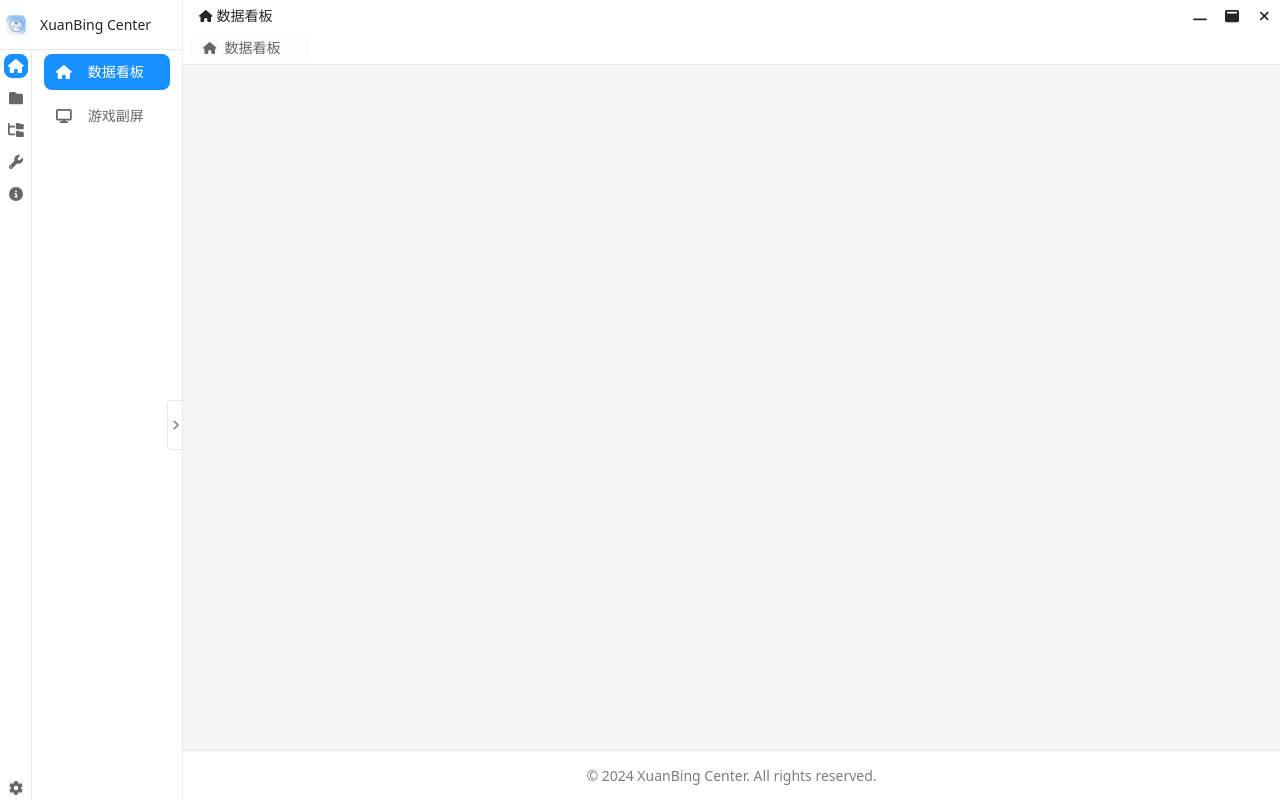
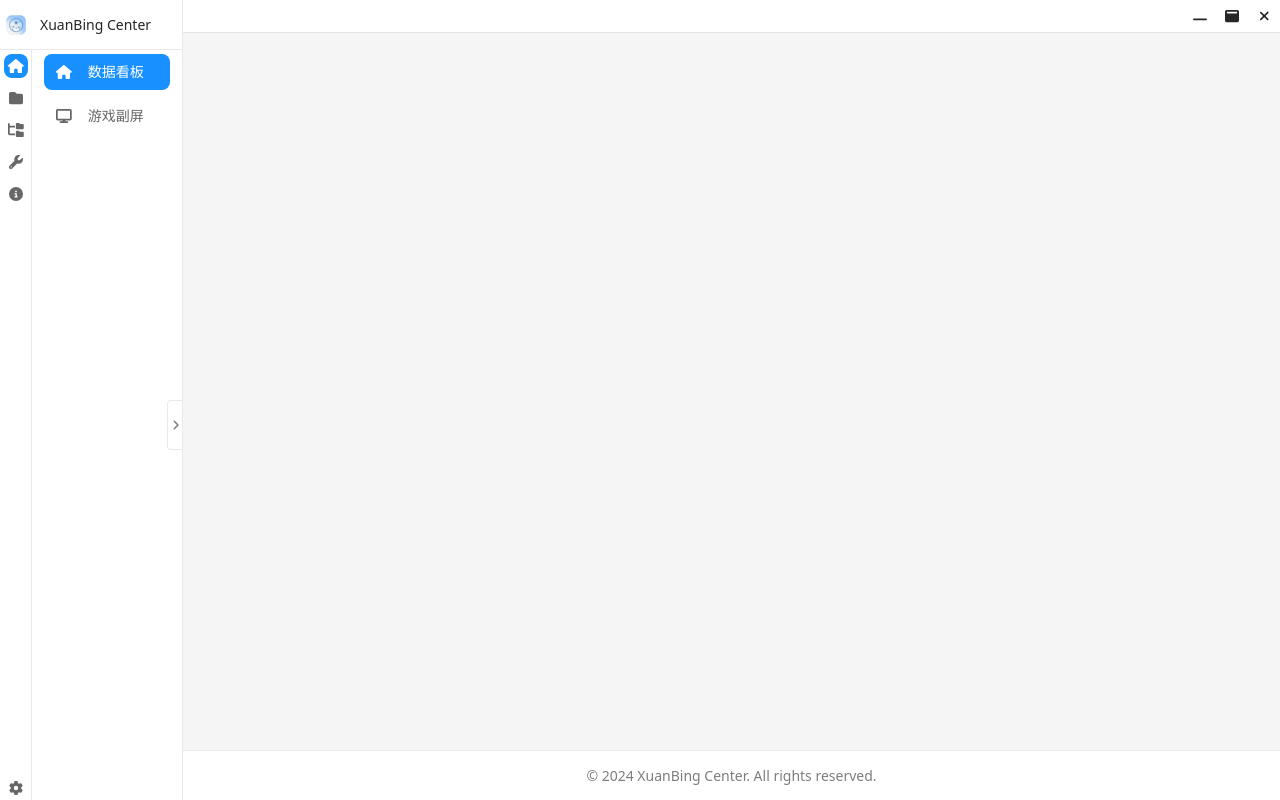
Before and after one commit to xuanbingBank/xuanbing-center, a Vue app: page / in a window 1280 px wide. Built offline with nearby package versions, Linux system fonts and the light colour scheme.

Commit message:
✨ feat: 移除AppHeader组件中的面包屑导航和页签功能，简化布局，优化代码结构，提升组件性能

```diff
--- a/src/env.d.ts
+++ /dev/null
@@ -1,15 +0,0 @@
-/// <reference types="vite/client" />
-
-declare module '*.vue' {
-  import type { DefineComponent } from 'vue'
-  const component: DefineComponent<{}, {}, any>
-  export default component
-}
-
-interface ImportMetaEnv {
-  readonly VITE_DEV_SERVER_URL: string
-}
-
-interface ImportMeta {
-  readonly env: ImportMetaEnv
-}
--- a/src/layouts/AppHeader.vue
+++ b/src/layouts/AppHeader.vue
@@ -1,36 +1,11 @@
 <template>
   <header class="flex flex-col bg-base-100 border-b border-base-300 transition-[background-color,border-color,color] duration-300">
-    <!-- 顶部区域 - 调整高度为32px -->
+    <!-- 顶部区域 -->
     <div class="h-[32px] flex items-center justify-between webkit-app-region-drag">
-      <!-- 面包屑 -->
-      <div class="min-w-[200px] max-w-[400px] flex items-center px-4 webkit-app-region-no-drag">
-        <div class="breadcrumbs text-sm w-full">
-          <ul class="w-full">
-            <li v-for="(crumb, index) in breadcrumbs" :key="index">
-              <a
-                class="flex items-center gap-1 text-base-content/70"
-                :class="[
-                  { '!text-base-content': index === breadcrumbs.length - 1 },
-                  { 'hover:text-base-content cursor-pointer': crumb.clickable !== false }
-                ]"
-                @click.prevent="crumb.clickable !== false && handleCrumbClick(crumb.path)"
-              >
-                <font-awesome-icon
-                  v-if="crumb.icon"
-                  :icon="['fas', crumb.icon]"
-                  class="text-xs flex-shrink-0"
-                />
-                <span class="truncate">{{ crumb.title }}</span>
-              </a>
-            </li>
-          </ul>
-        </div>
-      </div>
-
       <!-- 可拖拽区域 -->
       <div class="flex-1 h-full"></div>
 
-      <!-- Window Controls - 调整按钮高度 -->
+      <!-- Window Controls -->
       <div class="flex items-center [&]:webkit-app-region-no-drag webkit-app-region-no-drag">
         <!-- Minimize -->
         <button
@@ -57,140 +32,11 @@
         </button>
       </div>
     </div>
-
-    <!-- 页签区域 -->
-    <div class="h-[32px] flex items-center px-2 webkit-app-region-no-drag">
-      <div class="tabs h-[28px] flex gap-1">
-        <a
-          v-for="tab in openedTabs"
-          :key="tab.path"
-          class="tab h-[28px] min-h-[28px] gap-2 px-3 rounded-md bg-base-200/30"
-          :class="{ 'tab-active': tab.path === route.path }"
-          @click="handleTabClick(tab.path)"
-        >
-          <font-awesome-icon
-            v-if="tab.icon"
-            :icon="['fas', tab.icon]"
-            class="text-xs"
-          />
-          <span class="text-sm">{{ tab.title }}</span>
-          <font-awesome-icon
-            icon="xmark"
-            class="text-xs opacity-0 group-hover:opacity-100 hover:text-error"
-            @click.stop="closeTab(tab.path)"
-          />
-        </a>
-      </div>
-    </div>
   </header>
 </template>
 
 <script lang="ts" setup>
-import { computed, watch } from 'vue'
-import { useRoute, useRouter } from 'vue-router'
-import { useStorage } from '@vueuse/core'
 import { FontAwesomeIcon } from '@/utils/fontawesome'
-import { useMenu } from '@/hooks/useMenu'
-
-const route = useRoute()
-const router = useRouter()
-const { handleModuleSelect } = useMenu()
-
-// 已打开的页签
-const openedTabs = useStorage('xuanbing-opened-tabs', [{
-  title: '数据看板',
-  path: '/home/dashboard',
-  icon: 'house'
-}])
-
-// 计算面包屑数据
-const breadcrumbs = computed(() => {
-  const crumbs = []
-  let currentPath = ''
-
-  // 解析当前路由路径
-  const pathSegments = route.path.split('/').filter(Boolean)
-
-  for (const segment of pathSegments) {
-    currentPath += `/${segment}`
-    const matchedRoute = router.getRoutes().find(r => r.path === currentPath)
-
-    if (matchedRoute?.meta?.title) {
-      crumbs.push({
-        title: matchedRoute.meta.title,
-        path: currentPath,
-        icon: matchedRoute.meta.icon as string,
-        // 如果是一级菜单（路径只有一段），则设置为不可点击
-        clickable: pathSegments.length > 1 && currentPath.split('/').filter(Boolean).length > 1
-      })
-    }
-  }
-
-  // 如果没有面包屑，则显示默认的数据看板
-  if (crumbs.length === 0) {
-    return [{
-      title: '数据看板',
-      path: '/home/dashboard',
-      icon: 'house',
-      clickable: true
-    }]
-  }
-
-  return crumbs
-})
-
-// 处理面包屑点击
-const handleCrumbClick = (path: string) => {
-  if (path !== route.path) {
-    router.push(path)
-  }
-}
-
-// 处理页签点击
-const handleTabClick = (path: string) => {
-  if (path !== route.path) {
-    // 获取目标路由的模块信息
-    const matchedRoute = router.getRoutes().find(r => r.path === path)
-    if (matchedRoute?.meta?.module) {
-      // 先激活对应的模块
-      handleModuleSelect(matchedRoute.meta.module as string)
-    }
-    // 然后跳转到目标路由
-    router.push(path)
-  }
-}
-
-// 关闭页签
-const closeTab = (path: string) => {
-  if (openedTabs.value.length <= 1) return
-  const index = openedTabs.value.findIndex(tab => tab.path === path)
-  if (index > -1) {
-    openedTabs.value.splice(index, 1)
-    // 如果关闭的是当前页签，则跳转到前一个页签
-    if (path === route.path) {
-      const nextTab = openedTabs.value[index - 1] || openedTabs.value[0]
-      router.push(nextTab.path)
-    }
-  }
-}
-
-// 监听路由变化，自动添加页签
-watch(
-  () => route.path,
-  (path) => {
-    if (!openedTabs.value.find(tab => tab.path === path)) {
-      const matchedRoute = router.getRoutes().find(r => r.path === path)
-      if (matchedRoute?.meta?.title) {
-        openedTabs.value.push({
-          title: matchedRoute.meta.title as string,
-          path: path,
-          icon: matchedRoute.meta.icon as string
-        })
-      }
-    }
-  },
-  { immediate: true }
-)
 
 declare global {
   interface Window {
@@ -235,43 +81,6 @@ const closeWindow = () => {
   -webkit-app-region: no-drag;
 }
 
-/* 面包屑样式 */
-.breadcrumbs ul li:not(:first-child):before {
-  @apply !text-base-content/60 !mx-2;
-}
-
-/* 页签容器样式 */
-.tabs {
-  @apply transition-colors duration-200;
-  min-width: min-content;
-}
-
-.tab {
-  @apply flex items-center transition-colors duration-200
-         text-base-content/70 hover:text-base-content
-         hover:bg-base-200/50;
-  min-width: 100px;
-  max-width: 200px;
-}
-
-/* 激活状态的标签样式 */
-.tab.tab-active {
-  @apply !bg-primary/20 !text-primary;
-}
-
-.tab.tab-active:hover {
-  @apply !bg-primary/30;
-}
-
-/* 关闭按钮样式 */
-.tab:hover .opacity-0 {
-  @apply opacity-100;
-}
-
-.tab span {
-  @apply truncate;
-}
-
 /* 滚动按钮样式 */
 .btn-ghost {
   @apply hover:bg-base-200;
```
